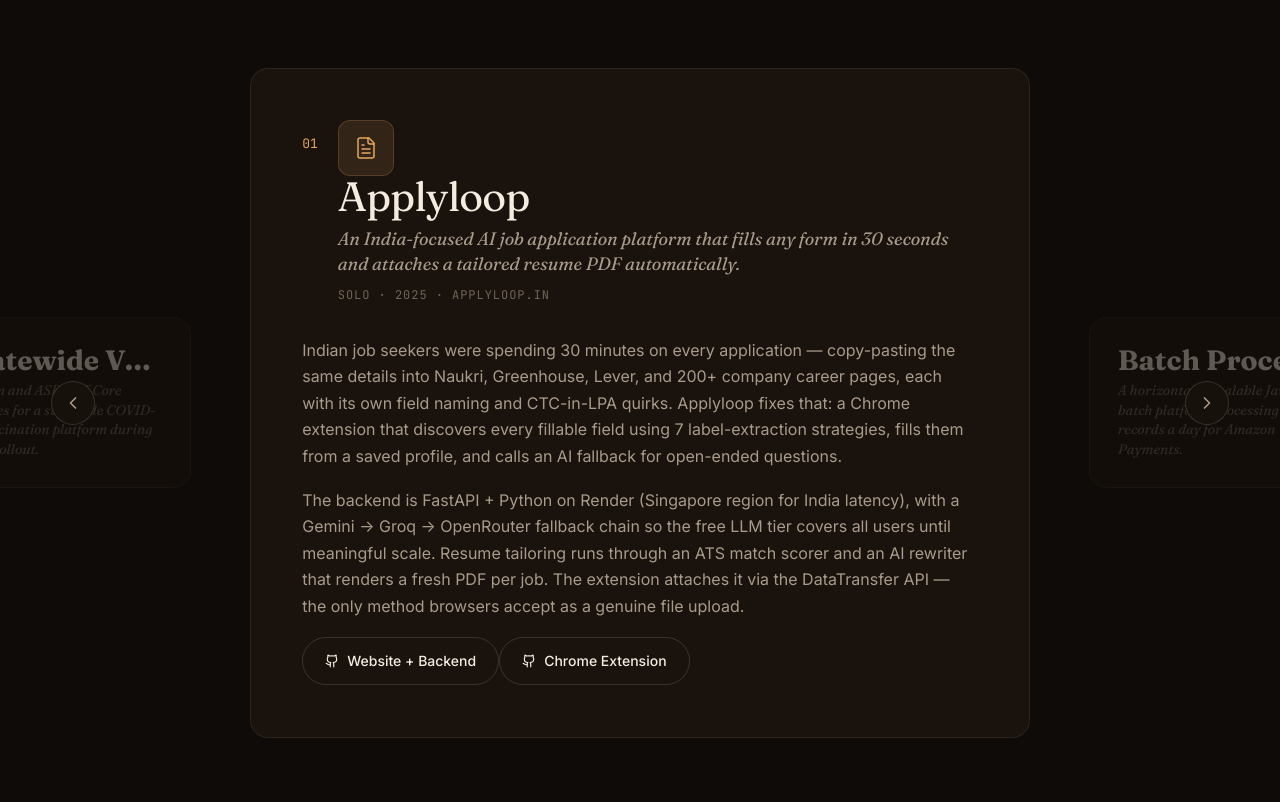
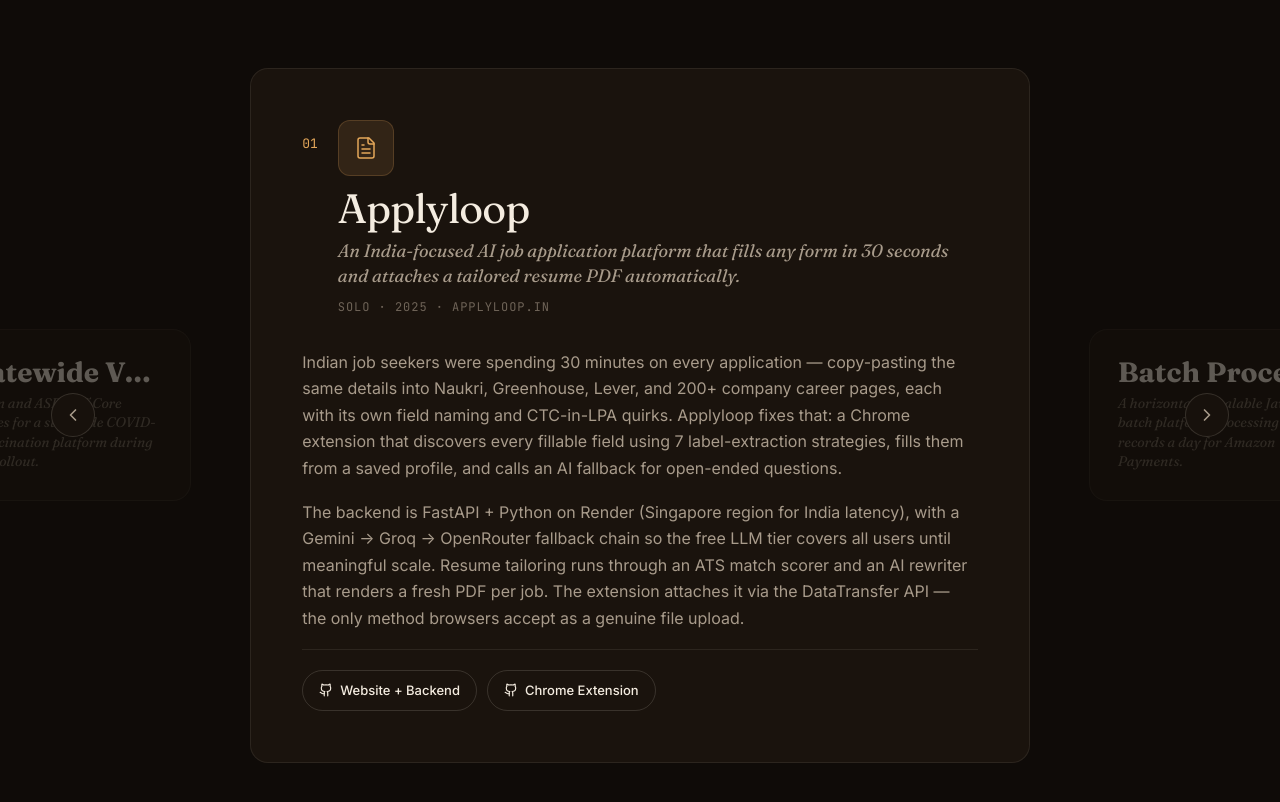
Before and after one commit to aashishkumar96/Portfolio, a React (Vite) app: page / in a window 1280 px wide. Shown: the part 2220-3022 px from the top of the page. Built offline with nearby package versions, Linux system fonts and the light colour scheme.

Commit message:
Update styles.css

```diff
--- a/src/styles.css
+++ b/src/styles.css
@@ -407,10 +407,15 @@
 }
 .project-card__head {
   display: grid;
-  grid-template-columns: auto 1fr auto;
+  grid-template-columns: auto 1fr;
   gap: 20px;
   align-items: start;
   margin-bottom: 32px;
+}
+.project-card__head > div:last-child {
+  display: flex;
+  flex-direction: column;
+  gap: 12px;
 }
 .project-card__num {
   font-family: var(--font-mono);
@@ -443,8 +448,18 @@
   text-transform: uppercase;
   color: var(--text-dim);
 }
-.project-card__visit {
-  align-self: start;
+.project-card__links {
+  display: flex;
+  flex-wrap: wrap;
+  gap: 10px;
+  margin-top: 8px;
+  padding-top: 20px;
+  border-top: 1px solid var(--border);
+}
+.project-card__links .btn {
+  font-size: 13px;
+  padding: 9px 16px;
+  gap: 7px;
 }
 .project-card__body p {
   color: var(--text-muted);
```
